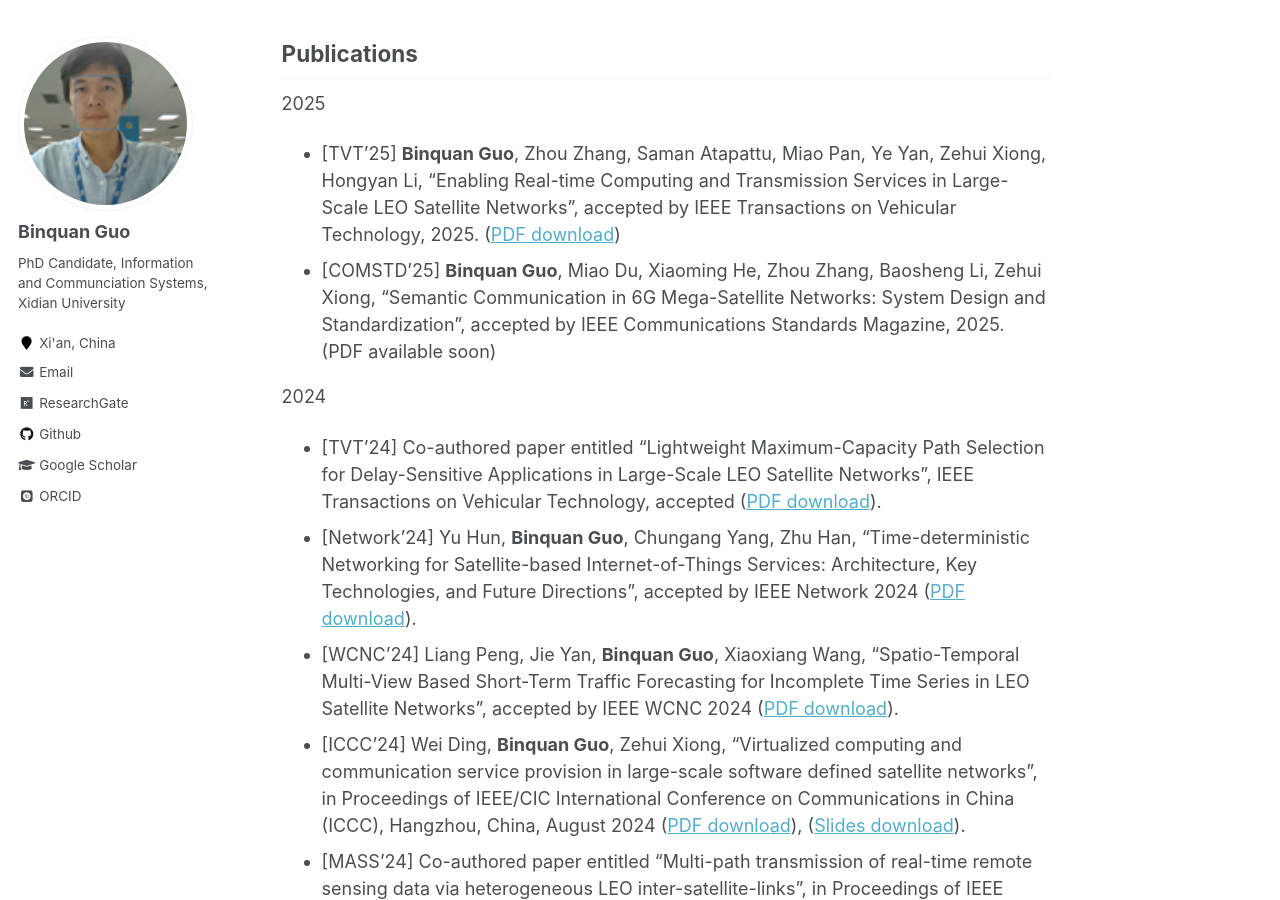
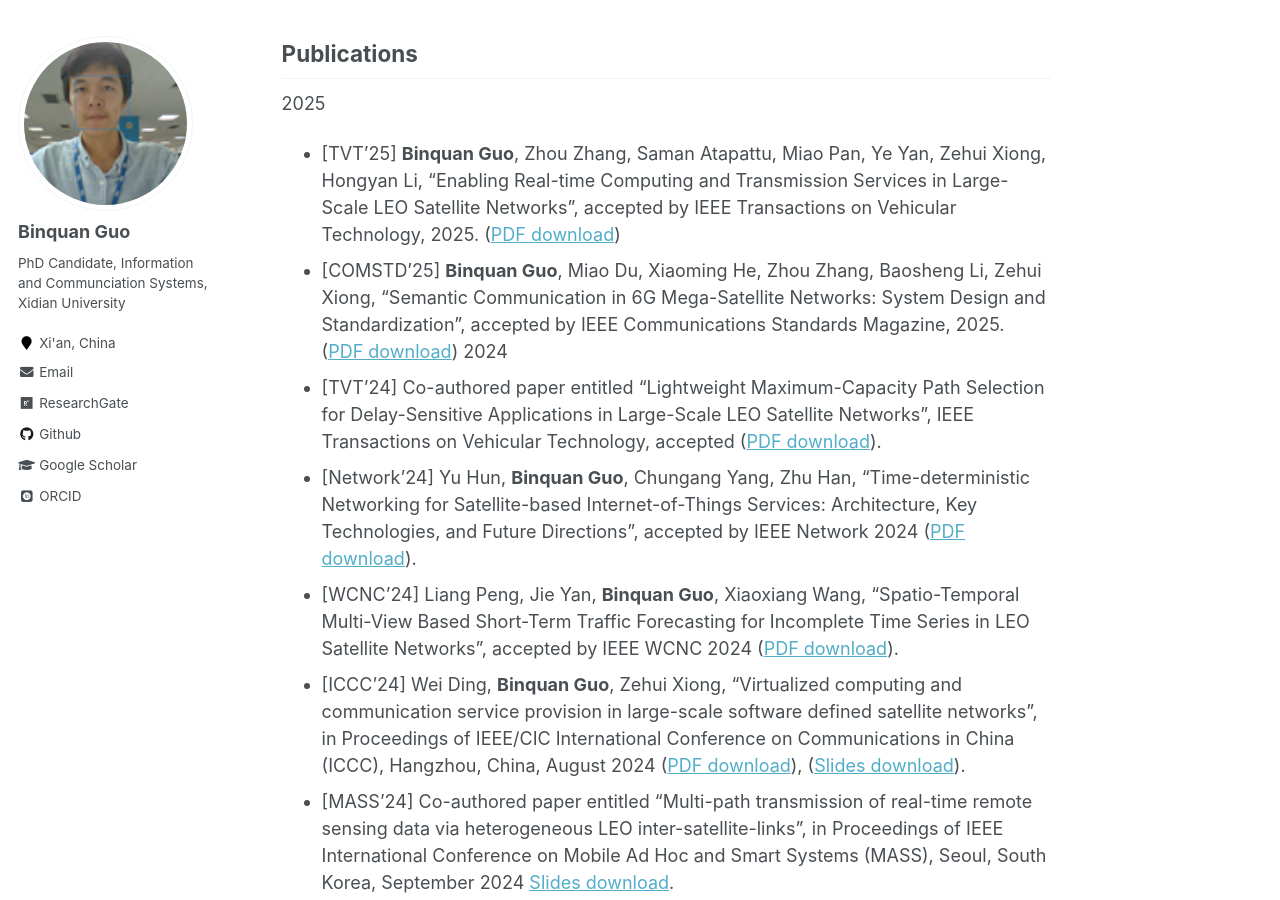
Before and after one commit to wilixx/wilixx.github.io, a Jekyll site: the page built from _pages/about.md, in a window 1280 px wide and 900 px high, scrolled down 2854 px. Built offline with Jekyll 4.4.1, drawn with Linux system fonts in a browser that asks for light colours; some web fonts are replaced.

Commit message:
Update about.md

```diff
--- a/_pages/about.md
+++ b/_pages/about.md
@@ -62,8 +62,8 @@ Publications
 ------
 2025
 * [TVT'25] **Binquan Guo**, Zhou Zhang, Saman Atapattu, Miao Pan, Ye Yan, Zehui Xiong, Hongyan Li, "Enabling Real-time Computing and Transmission Services in Large-Scale LEO Satellite Networks", accepted by IEEE Transactions on Vehicular Technology, 2025. ([PDF download](https://ieeexplore.ieee.org/document/10937133))
-* [COMSTD'25] **Binquan Guo**, Miao Du, Xiaoming He, Zhou Zhang, Baosheng Li, Zehui Xiong, "Semantic Communication in 6G Mega-Satellite Networks: System Design and Standardization", accepted by IEEE Communications Standards Magazine, 2025. (PDF available soon)
-
+* [COMSTD'25] **Binquan Guo**, Miao Du, Xiaoming He, Zhou Zhang, Baosheng Li, Zehui Xiong, "Semantic Communication in 6G Mega-Satellite Networks: System Design and Standardization", accepted by IEEE Communications Standards Magazine, 2025. ([PDF download](https://ieeexplore.ieee.org/document/11052732
+))
 2024
 * [TVT'24] Co-authored paper entitled "Lightweight Maximum-Capacity Path Selection for Delay-Sensitive Applications in Large-Scale LEO Satellite Networks", IEEE Transactions on Vehicular Technology, accepted ([PDF download](https://ieeexplore.ieee.org/document/10797674)).
 * [Network'24] Yu Hun, **Binquan Guo**, Chungang Yang, Zhu Han, "Time-deterministic Networking for Satellite-based Internet-of-Things Services: Architecture, Key Technologies, and Future Directions", accepted by IEEE Network 2024 ([PDF download](https://ieeexplore.ieee.org/document/10477426)).
```
